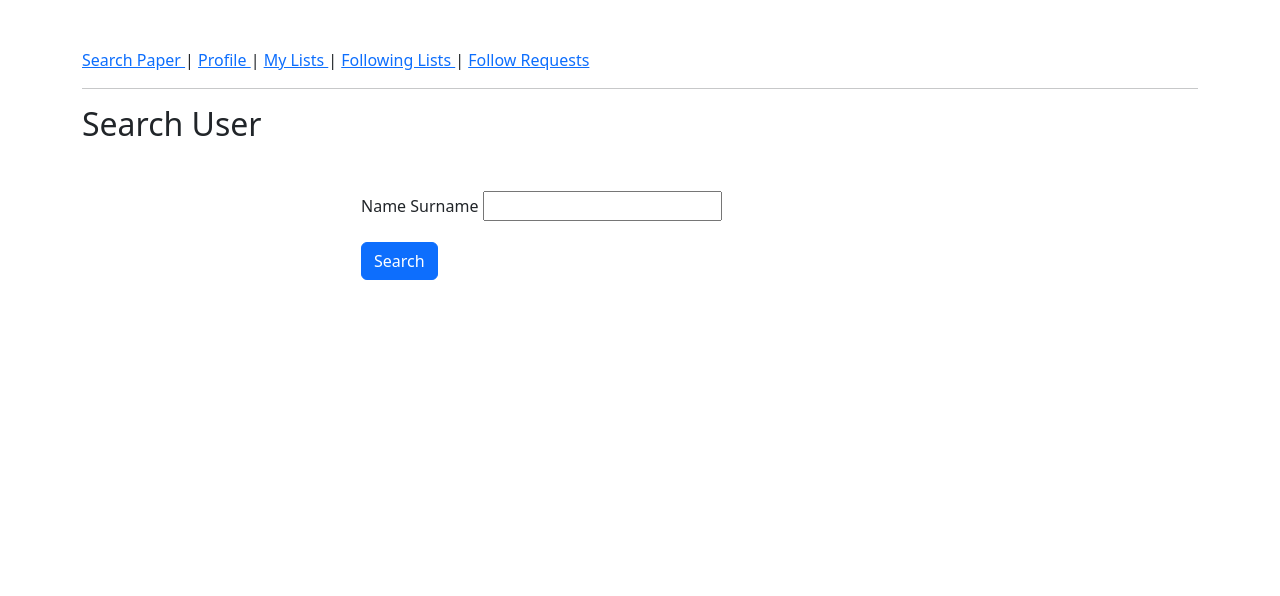
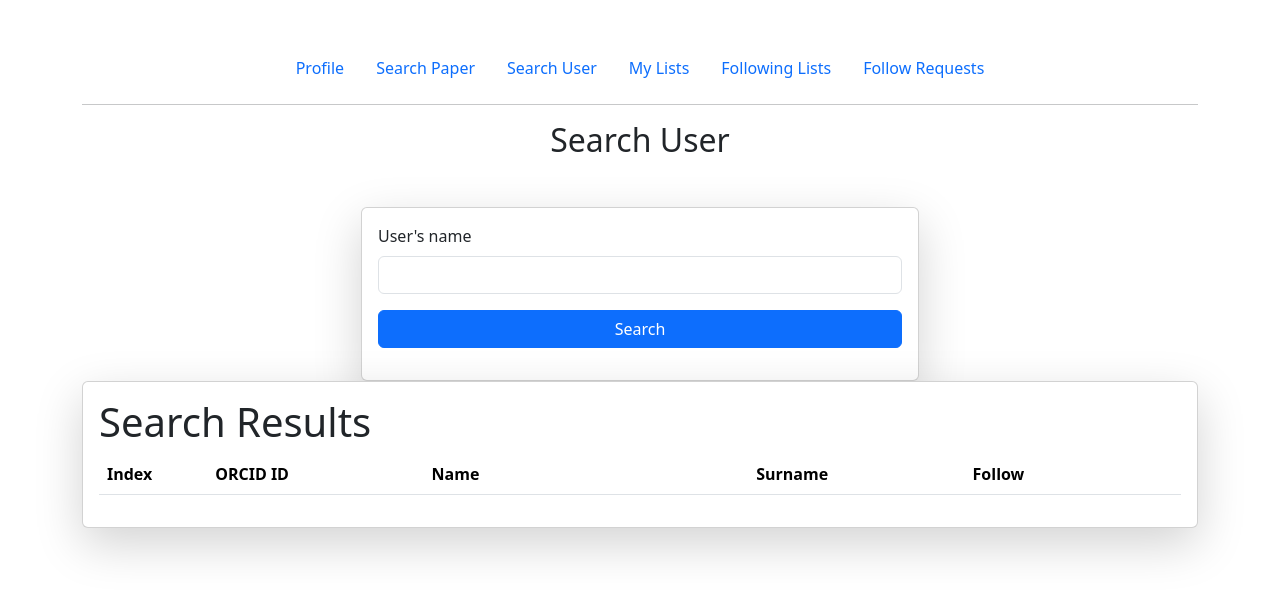
Before and after one commit to bounswe/bounswe2023group9, a Django app: page /search_user/ in a window 1280 px wide. Shown: the top 596 px of the page. Run offline with Django 4.2, Linux system fonts and the light colour scheme; lists and menus that the app fills with data are empty.

Commit message:
search user page

```diff
--- a/practice_app/front_end/templates/base.html
+++ b/practice_app/front_end/templates/base.html
@@ -8,9 +8,6 @@
     <meta name="viewport" content="width=device-width, initial-scale=1.0">
     <title>{{page}}</title>
     <style>
-        table, th, td {
-            border: 1px solid black;
-        }
     </style>
 </head>
 <body>
--- a/practice_app/front_end/templates/pages/search_user.html
+++ b/practice_app/front_end/templates/pages/search_user.html
@@ -1,42 +1,93 @@
 {% extends "base.html" %}
 {% block start %}
-
+<head>
+  <link href="https://fonts.googleapis.com/icon?family=Material+Icons" rel="stylesheet">
+</head>
+<body>
 <div class="container mt-5">
-
-  <a href="/search_paper/">
-    Search Paper
-  </a>
-  |
-  <a href="/profile_page/">
-    Profile
-  </a>
-  |
-  <a href="/my_lists/">
-    My Lists
-  </a>
-  |
-  <a href="/following_lists/">
-    Following Lists
-  </a>
-  |
-  <a href="/follow_requests/">
-    Follow Requests
-  </a>
+  <ul class="nav justify-content-center">
+    <li class="nav-item">
+      <a class="nav-link" href="/profile_page/">Profile</a>
+    </li>
+    <li class="nav-item">
+      <a class="nav-link " href="/search_paper/">Search Paper</a>
+    </li>
+    <li class="nav-item">
+      <a class="nav-link" href="/search_user/">Search User</a>
+    </li>
+    <li class="nav-item">
+      <a class="nav-link " href="/my_lists/"> My Lists</a>
+    </li>
+    <li class="nav-item">
+      <a class="nav-link " href="/following_lists/">Following Lists</a>
+    </li>
+    <li class="nav-item">
+      <a class="nav-link " href="/follow_requests/">Follow Requests</a>
+    </li>
+  </ul>
 
   <hr>
-  <h2>Search User</h2>
+  <h2 class="h2 text-center">Search User</h2>
   <div class="mt-5">
       <div class="mx-auto col-6">
-          <form>
+          <form class="col-20 mx-auto card p-3 shadow-lg"
+          method="POST"
+          id = "search"
+          enctype="multipart/form-data"
+          action = "#search_results">
+          {% csrf_token %}
+          <input type='hidden' value="search" name='id'>
             <div class="mb-3">
-              <label for="search_user" class="form-label">Name Surname</label>
-              <input name="search_user" value="" type="text">
+              <label for="search_user" class="form-label">User's name</label>
+              <input
+              class="form-control"
+              required
+              name="name"
+              value=""
+              type="text">
             </div>
-            <button type="search" class="btn btn-primary">Search</button>
+            <button type="submit" class="btn btn-primary" name="search">Search</button>
+            <p>{{ warning }}</p>
           </form>
+      </div>
+
+
+    <div id = "search_results"  class="mx-auto  card p-3 shadow-lg">
+        <h1>Search Results</h1>
+
+    <table class="table">
+        <tr>
+            <th class ="col-1">Index</th>
+            <th class ="col-2">ORCID ID</th>
+            <th class ="col-3">Name</th>
+            <th class ="col-2">Surname</th>
+            <th class ="col-2">Follow</th>
+        </tr>
+        {% for user in users %}
+        <tr>
+            <td>{{forloop.counter}}</td>
+            <td>{{user.username}}</td>
+            <td>{{user.first_name}}</td>
+            <td>{{user.last_name}}</td>
+            <td>
+              <form
+              method="POST"
+              id = "follow"
+              enctype="multipart/form-data">
+              {% csrf_token %}
+              <input type="hidden" value="follow" name="id">
+              <input type="hidden" value={{user.username}} name="followed_user">
+              <button type="submit" class="btn" name="add_list"><i class="material-icons">playlist_add</i></button></form>
+            </td>
+
+        </tr>
+
+        {% endfor %}
+    </table>
       </div>
   </div>
 
 </div>
+</body>
 
 {% endblock %}
--- a/practice_app/front_end/views.py
+++ b/practice_app/front_end/views.py
@@ -3,6 +3,7 @@ from django.http import JsonResponse, HttpResponse, HttpRequest
 
 from api.views import *
 from api.models import *
+
 
 
 def home(request):
@@ -13,8 +14,26 @@ def search_paper(request):
     return render(request, "pages/search_paper.html", context)
 
 def search_user(request):
-    context = {'page': 'Search User'}
+    users = {}
+    if request.method == "POST":
+        if request.POST.get("id") == "search": # if the search button clicked
+            name = request.POST.get("name")
+            users = User.objects.filter(first_name__istartswith = name ).values()
+        elif request.POST.get("id") == "follow": # if follow button is clicked
+            followed_user = request.POST.get("followed_user")
+            follow_request = HttpRequest()
+            follow_request.method = 'POST'
+            follow_request.user = request.user
+            follow_request.META = request.META
+            follow_request.session = request.session
+            follow_request.POST.update({"followed_username":followed_user})
+            follow_user(follow_request) #post follow_user
+
+
+    context = {'page': 'Search User', 'warning': "","users": users}
+
     return render(request, "pages/search_user.html", context)
+
 
 def sign_up(request):
     # warning will be used to warn the user if the credentials are invalid or for any other warning
```
